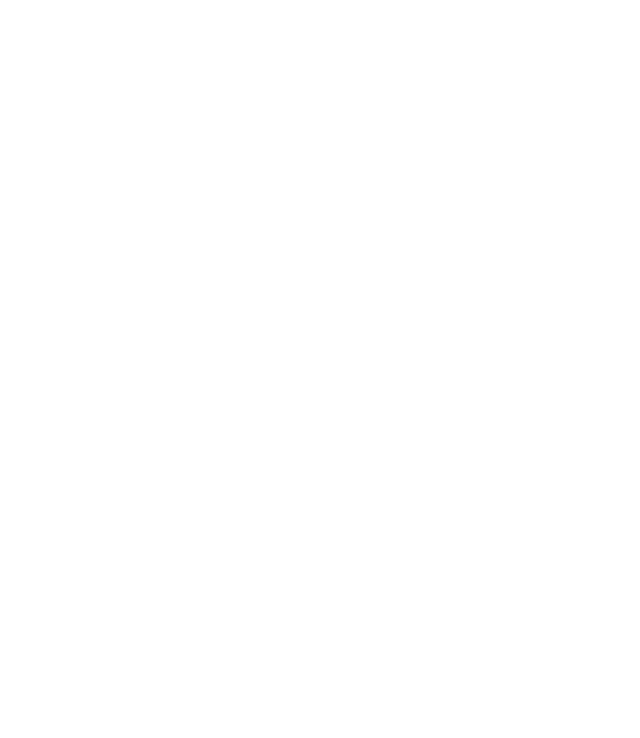
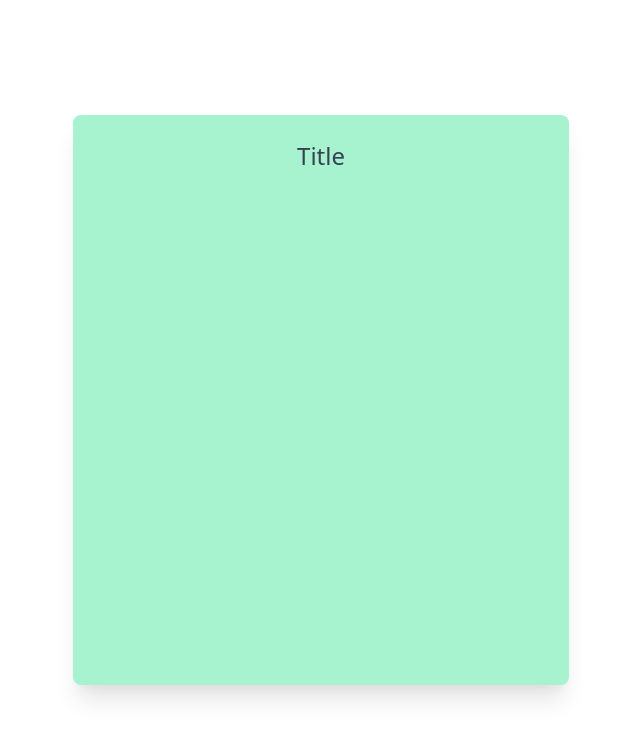
Before and after one commit to agumy/my-board, a React (Vite) app: page / in a window 1280 px wide. Shown: the top 738 px of the page, without its empty margins (319-959 px from the left). Built offline with nearby package versions, Linux system fonts and the light colour scheme.

Commit message:
Add heder for card

```diff
--- a/src/App.tsx
+++ b/src/App.tsx
@@ -1,7 +1,10 @@
 import React from "react"
+import { Card } from "./components/Card"
 
 export const App: React.VFC = () => {
   return (
-    <div className="h-screen w-screen flex items-center justify-center p-5"></div>
+    <div className="h-screen w-screen flex items-center justify-center p-5">
+      <Card />
+    </div>
   )
 }
--- /dev/null
+++ b/src/components/Card.tsx
@@ -0,0 +1,13 @@
+import * as React from "react"
+
+export const Card: React.VFC = () => {
+  return (
+    <div className="w-2/5 h-3/4 shadow-xl rounded-lg bg-green-200 flex flex-col">
+      <header className="w-full h-1/5 flex justify-center items-center">
+        <span className="text-gray-700 text-2xl">Title</span>
+      </header>
+      <div className="h-full"></div>
+      <footer className="w-full h-1/5"></footer>
+    </div>
+  )
+}
```
